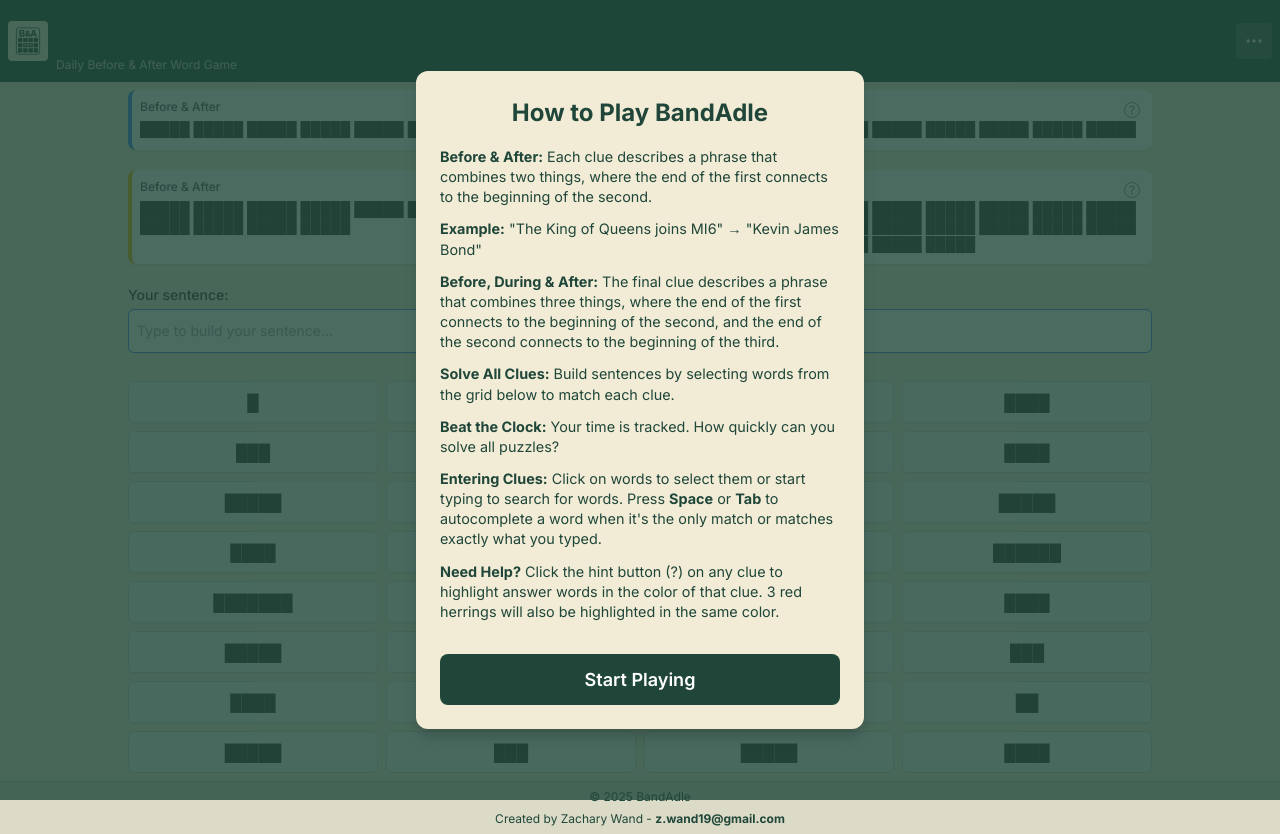
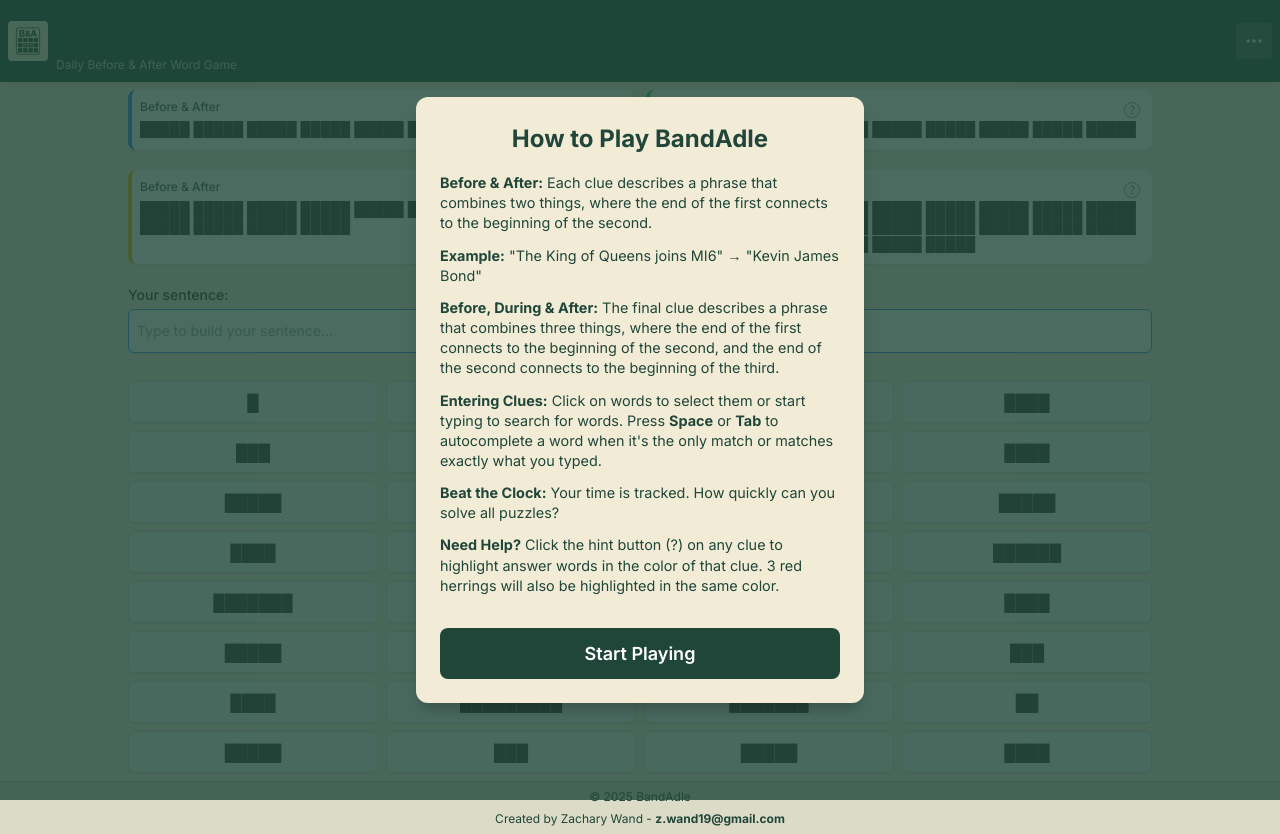
Before and after one commit to zwand19/bandadle, a Next.js app: page / in a window 1280 px wide. Built offline with nearby package versions, Linux system fonts and the light colour scheme.

Commit message:
change intro

```diff
--- a/src/components/IntroModal.tsx
+++ b/src/components/IntroModal.tsx
@@ -60,13 +60,10 @@
                   <strong>Before, During & After:</strong> The final clue describes a phrase that combines three things, where the end of the first connects to the beginning of the second, and the end of the second connects to the beginning of the third.
                 </p>
                 <p style={{ marginBottom: '0.75rem' }}>
-                  <strong>Solve All Clues:</strong> Build sentences by selecting words from the grid below to match each clue.
+                  <strong>Entering Clues:</strong> Click on words to select them or start typing to search for words. Press <strong>Space</strong> or <strong>Tab</strong> to autocomplete a word when it's the only match or matches exactly what you typed.
                 </p>
                 <p style={{ marginBottom: '0.75rem' }}>
                   <strong>Beat the Clock:</strong> Your time is tracked. How quickly can you solve all puzzles?
-                </p>
-                <p style={{ marginBottom: '0.75rem' }}>
-                  <strong>Entering Clues:</strong> Click on words to select them or start typing to search for words. Press <strong>Space</strong> or <strong>Tab</strong> to autocomplete a word when it's the only match or matches exactly what you typed.
                 </p>
                 <p style={{ marginBottom: '0.75rem' }}>
                   <strong>Need Help?</strong> Click the hint button (?) on any clue to highlight answer words in the color of that clue. 3 red herrings will also be highlighted in the same color.
```
